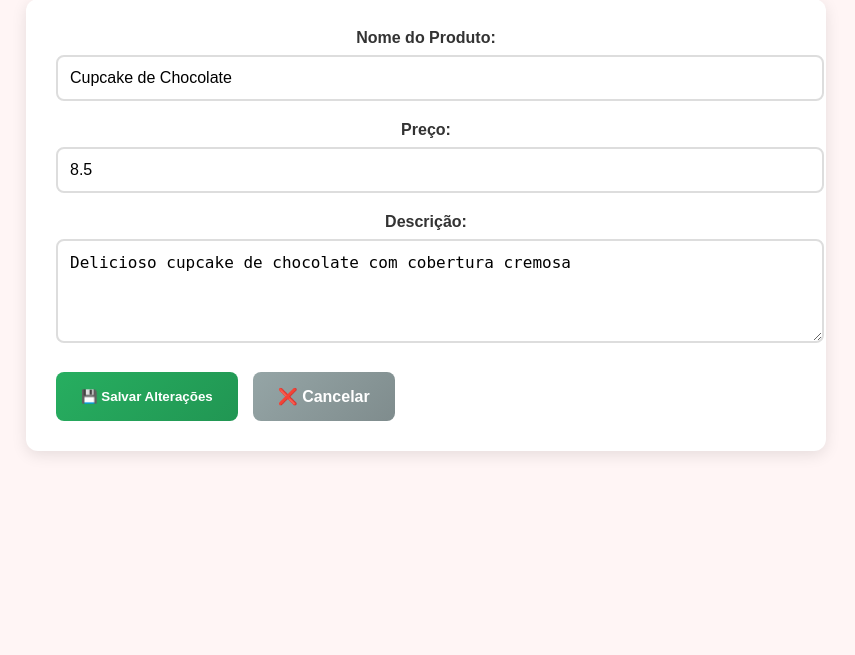
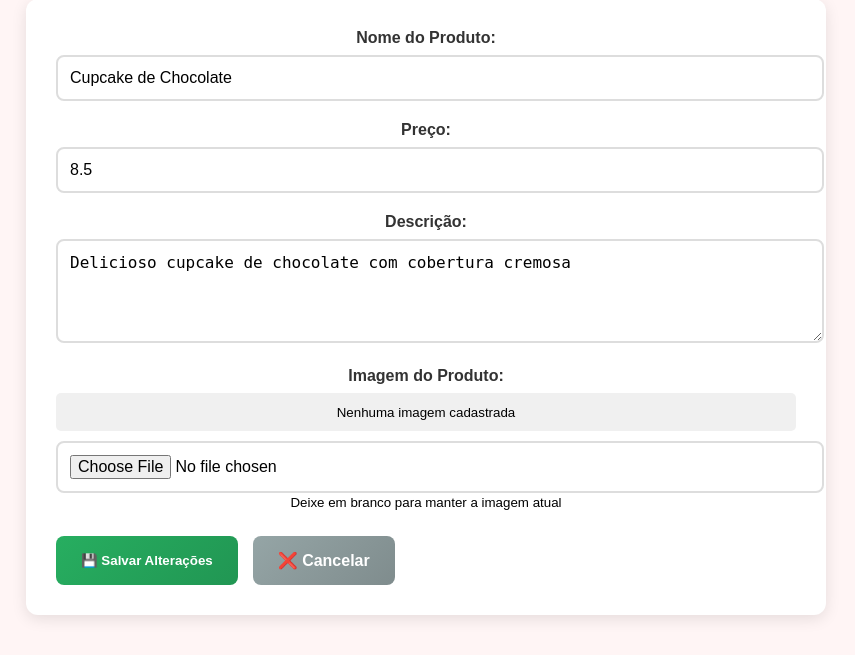
Before and after one commit to SavioSalesSantos/CupcakeStore, a Flask app: page /admin/produto/1/editar in a window 1280 px wide. Shown: the part 170-825 px from the top of the page, without its empty margins (214-1069 px from the left). Before the commit the page ends 625 px from the top, so only its background shows below. Run offline with Flask 3, Linux system fonts and the light colour scheme; a user stored in the database is signed in; data comes from the database, SQL or seed files in the repository; both versions use the stored data as it was after the commit; some libraries are stand-ins or nearby versions.

Commit message:
ADIÇÃO DE FUNCIONALIDADE DE IMAGENS DOS PRODUTOS

```diff
--- a/backend/app.py
+++ b/backend/app.py
@@ -1,3 +1,7 @@
+# =============================================
+# 👇 IMPORTS (todas as importações)
+# =============================================
+
 from flask import Flask, render_template, session, redirect, url_for, request, flash, jsonify
 import os
 import sqlite3
@@ -6,6 +10,10 @@ import json
 from werkzeug.security import generate_password_hash, check_password_hash
 from datetime import datetime, timedelta
 from functools import wraps
+from werkzeug.utils import secure_filename
+import uuid
+from PIL import Image
+import io
 
 try:
     from database.database import get_db_connection
@@ -15,7 +23,9 @@ except ModuleNotFoundError:
     sys.path.append(os.path.join(os.path.dirname(__file__), '..'))
     from database.database import get_db_connection
 
-# Obtém o caminho absoluto para as pastas frontend
+# =============================================
+# 👇 CONFIGURAÇÃO DO FLASK
+# =============================================
 base_dir = os.path.dirname(os.path.abspath(__file__))
 frontend_dir = os.path.join(base_dir, '..', 'frontend')
 template_dir = os.path.join(frontend_dir, 'templates')
@@ -25,7 +35,22 @@ app = Flask(__name__,
             template_folder=template_dir,
             static_folder=static_dir)
 
+# =============================================
+# 👇 CONFIGURAÇÕES DE UPLOAD
+# =============================================
+
+app.config['UPLOAD_FOLDER'] = os.path.join(static_dir, 'uploads')
+app.config['MAX_CONTENT_LENGTH'] = 16 * 1024 * 1024
+ALLOWED_EXTENSIONS = {'png', 'jpg', 'jpeg', 'gif', 'webp'}
+os.makedirs(app.config['UPLOAD_FOLDER'], exist_ok=True)
+
+def allowed_file(filename):
+    return '.' in filename and filename.rsplit('.', 1)[1].lower() in ALLOWED_EXTENSIONS
+
+# =============================================
 # 🔐 Chave secreta para sessions
+# =============================================
+
 app.secret_key = 'sua_chave_secreta_super_segura_aqui_2024'
 app.permanent_session_lifetime = timedelta(days=7)
 
@@ -130,7 +155,10 @@ def home():
 
     return render_template('index.html', produtos=produtos_list, termo_pesquisa=termo_pesquisa)
 
-# === ROTAS DO CARRINHO ===
+# =============================================
+# 👇 ROTAS DO CARRINHO
+# =============================================
+
 @app.route('/adicionar/<int:id_produto>')
 def adicionar_carrinho(id_produto):
     if 'carrinho' not in session:
@@ -639,16 +667,38 @@ def toggle_admin_usuario(user_id):
 @app.route('/admin/produto/adicionar', methods=['POST'])
 @admin_required
 def admin_adicionar_produto():
-    """Adiciona um novo produto ao banco de dados"""
+    """Adiciona um novo produto com imagem"""
     try:
         nome = request.form['nome']
         preco = float(request.form['preco'])
         descricao = request.form['descricao']
 
+        # Processar upload da imagem
+        imagem_path = None
+        if 'imagem' in request.files:
+            file = request.files['imagem']
+            if file and file.filename != '' and allowed_file(file.filename):
+                # Gera nome único para a imagem
+                filename = secure_filename(file.filename)
+                unique_filename = f"{uuid.uuid4().hex}_{filename}"
+                imagem_path = os.path.join('uploads', unique_filename)
+
+                # Salva a imagem
+                file.save(os.path.join(app.config['UPLOAD_FOLDER'], unique_filename))
+
+                # 🔥 OPcional: Redimensiona a imagem
+                try:
+                    img = Image.open(os.path.join(app.config['UPLOAD_FOLDER'], unique_filename))
+                    img.thumbnail((500, 500))
+                    img.save(os.path.join(app.config['UPLOAD_FOLDER'], unique_filename))
+                except Exception as e:
+                    print(f"⚠️ Erro ao redimensionar imagem: {e}")
+                    # Continua mesmo se não conseguir redimensionar
+
         conn = get_db_connection()
         conn.execute(
-            'INSERT INTO produtos (nome, preco, descricao) VALUES (?, ?, ?)',
-            (nome, preco, descricao)
+            'INSERT INTO produtos (nome, preco, descricao, imagem) VALUES (?, ?, ?, ?)',
+            (nome, preco, descricao, imagem_path)
         )
         conn.commit()
         conn.close()
@@ -682,27 +732,51 @@ def admin_remover_produto(id):
 @app.route('/admin/produto/<int:id>/editar', methods=['GET', 'POST'])
 @admin_required
 def admin_editar_produto(id):
-    """Edita um produto existente"""
+    """Edita um produto existente com suporte a imagem"""
     try:
         conn = get_db_connection()
 
         if request.method == 'POST':
-            # Processar edição
             nome = request.form['nome']
             preco = float(request.form['preco'])
             descricao = request.form['descricao']
 
-            conn.execute(
-                'UPDATE produtos SET nome = ?, preco = ?, descricao = ? WHERE id = ?',
-                (nome, preco, descricao, id)
-            )
+            # Processar upload da nova imagem
+            imagem_path = None
+            if 'imagem' in request.files:
+                file = request.files['imagem']
+                if file and file.filename != '' and allowed_file(file.filename):
+                    filename = secure_filename(file.filename)
+                    unique_filename = f"{uuid.uuid4().hex}_{filename}"
+                    imagem_path = os.path.join('uploads', unique_filename)
+
+                    file.save(os.path.join(app.config['UPLOAD_FOLDER'], unique_filename))
+
+                    # Remove imagem antiga se existir
+                    produto_antigo = conn.execute('SELECT imagem FROM produtos WHERE id = ?', (id,)).fetchone()
+                    if produto_antigo and produto_antigo['imagem']:
+                        old_image_path = os.path.join(static_dir, produto_antigo['imagem'])
+                        if os.path.exists(old_image_path):
+                            os.remove(old_image_path)
+
+            # Atualiza o produto
+            if imagem_path:
+                conn.execute(
+                    'UPDATE produtos SET nome = ?, preco = ?, descricao = ?, imagem = ? WHERE id = ?',
+                    (nome, preco, descricao, imagem_path, id)
+                )
+            else:
+                conn.execute(
+                    'UPDATE produtos SET nome = ?, preco = ?, descricao = ? WHERE id = ?',
+                    (nome, preco, descricao, id)
+                )
+
             conn.commit()
             conn.close()
 
             flash('Produto atualizado com sucesso!', 'success')
             return redirect(url_for('admin_produtos'))
         else:
-            # Mostrar formulário de edição
             produto = conn.execute('SELECT * FROM produtos WHERE id = ?', (id,)).fetchone()
             conn.close()
 
--- a/database/database.py
+++ b/database/database.py
@@ -13,18 +13,39 @@ def get_db_connection():
     conn.row_factory = sqlite3.Row
     return conn
 
+def atualizar_banco():
+    """Adiciona campo de imagem aos produtos existentes"""
+    try:
+        conn = get_db_connection()
+
+        # Verifica se a coluna imagem já existe
+        colunas = conn.execute("PRAGMA table_info(produtos)").fetchall()
+        coluna_existe = any(coluna[1] == 'imagem' for coluna in colunas)
+
+        if not coluna_existe:
+            print("🔄 Adicionando coluna 'imagem' à tabela produtos...")
+            conn.execute("ALTER TABLE produtos ADD COLUMN imagem TEXT")
+            conn.commit()
+            print("✅ Coluna 'imagem' adicionada com sucesso!")
+
+        conn.close()
+    except Exception as e:
+        print(f"❌ Erro ao atualizar banco: {e}")
+
 def init_db():
     """Inicializa o banco de dados com todas as tabelas necessárias."""
     conn = get_db_connection()
     cursor = conn.cursor()
 
-    # Tabela de produtos
+    # Tabela de produtos (ATUALIZADA com campo de imagem)
     cursor.execute('''
         CREATE TABLE IF NOT EXISTS produtos (
             id INTEGER PRIMARY KEY AUTOINCREMENT,
             nome TEXT NOT NULL,
             preco REAL NOT NULL,
-            descricao TEXT
+            descricao TEXT,
+            imagem TEXT,  -- 👈 NOVO CAMPO - VÍRGULA CORRIGIDA
+            created_at TIMESTAMP DEFAULT CURRENT_TIMESTAMP
         )
     ''')
 
@@ -57,11 +78,11 @@ def init_db():
     cursor.execute("SELECT COUNT(*) FROM produtos")
     if cursor.fetchone()[0] == 0:
         produtos = [
-            ('Cupcake de Chocolate', 8.50, 'Delicioso cupcake de chocolate com cobertura cremosa'),
-            ('Cupcake de Baunilha', 7.00, 'Cupcake de baunilha com frosting de buttercream'),
-            ('Cupcake de Morango', 9.00, 'Recheado com geléia de morango natural')
+            ('Cupcake de Chocolate', 8.50, 'Delicioso cupcake de chocolate com cobertura cremosa', None),
+            ('Cupcake de Baunilha', 7.00, 'Cupcake de baunilha com frosting de buttercream', None),
+            ('Cupcake de Morango', 9.00, 'Recheado com geléia de morango natural', None)
         ]
-        cursor.executemany('INSERT INTO produtos (nome, preco, descricao) VALUES (?, ?, ?)', produtos)
+        cursor.executemany('INSERT INTO produtos (nome, preco, descricao, imagem) VALUES (?, ?, ?, ?)', produtos)
 
         # 👇 USUÁRIO ADMIN DE TESTE
         senha_hash = generate_password_hash('admin123')
@@ -76,6 +97,9 @@ def init_db():
     conn.commit()
     conn.close()
 
+    # 👇 CHAMA A ATUALIZAÇÃO PARA PRODUTOS EXISTENTES
+    atualizar_banco()
+
     print(f"✅ Banco de dados criado/atualizado em: {os.path.join(base_dir, 'cupcakes.db')}")
 
 if __name__ == '__main__':
--- a/frontend/templates/Admin/editar_produto.html
+++ b/frontend/templates/Admin/editar_produto.html
@@ -1,5 +1,6 @@
 <!DOCTYPE html>
 <html lang="pt-BR">
+
 <head>
     <meta charset="UTF-8">
     <meta name="viewport" content="width=device-width, initial-scale=1.0">
@@ -25,7 +26,7 @@
             background: white;
             padding: 30px;
             border-radius: 12px;
-            box-shadow: 0 4px 15px rgba(0,0,0,0.1);
+            box-shadow: 0 4px 15px rgba(0, 0, 0, 0.1);
         }
 
         .form-group {
@@ -39,7 +40,8 @@
             color: #333;
         }
 
-        .form-group input, .form-group textarea {
+        .form-group input,
+        .form-group textarea {
             width: 100%;
             padding: 12px;
             border: 2px solid #ddd;
@@ -75,6 +77,7 @@
         }
     </style>
 </head>
+
 <body>
     <div class="admin-container">
         <div class="admin-header">
@@ -97,7 +100,7 @@
         {% endwith %}
 
         <div class="form-editar">
-            <form action="{{ url_for('admin_editar_produto', id=produto['id']) }}" method="POST">
+            <form action="{{ url_for('admin_editar_produto', id=produto['id']) }}" method="POST" enctype="multipart/form-data">
                 <div class="form-group">
                     <label for="nome">Nome do Produto:</label>
                     <input type="text" id="nome" name="nome" value="{{ produto['nome'] }}" required>
@@ -105,12 +108,31 @@
 
                 <div class="form-group">
                     <label for="preco">Preço:</label>
-                    <input type="number" id="preco" name="preco" step="0.01" min="0" value="{{ produto['preco'] }}" required>
+                    <input type="number" id="preco" name="preco" step="0.01" min="0" value="{{ produto['preco'] }}"
+                        required>
                 </div>
 
                 <div class="form-group">
                     <label for="descricao">Descrição:</label>
                     <textarea id="descricao" name="descricao" rows="4" required>{{ produto['descricao'] }}</textarea>
+                </div>
+
+                <div class="form-group">
+                    <label for="imagem">Imagem do Produto:</label>
+                    {% if produto['imagem'] is defined and produto['imagem'] %}
+                    <div style="margin-bottom: 10px;">
+                        <img src="{{ url_for('static', filename=produto['imagem']) }}" alt="{{ produto['nome'] }}"
+                            style="max-width: 200px; border-radius: 8px;">
+                        <br>
+                        <small>Imagem atual</small>
+                    </div>
+                    {% else %}
+                    <div style="margin-bottom: 10px; padding: 10px; background: #f0f0f0; border-radius: 5px;">
+                        <small>Nenhuma imagem cadastrada</small>
+                    </div>
+                    {% endif %}
+                    <input type="file" id="imagem" name="imagem" accept="image/*">
+                    <small>Deixe em branco para manter a imagem atual</small>
                 </div>
 
                 <div class="form-actions">
@@ -121,4 +143,5 @@
         </div>
     </div>
 </body>
+
 </html>
```
Also changed, not shown: frontend/templates/Admin/produtos.html (+7 -1 lines), frontend/templates/index.html (+14 -1 lines), README.md, database/cupcakes.db, frontend/static/uploads/0c5c495ed3f247ab9b63b30e7113120f_pequeno-personagem-de-desenho-animado-de-gato-bonito_1308-153750.jpg (added), frontend/static/uploads/27190113743943c9b4b16eba41c67c74_ChatGPT_Image_15_de_set._de_2025_23_00_08.png (added). Lines whose indentation alone changed are shown as unchanged.
